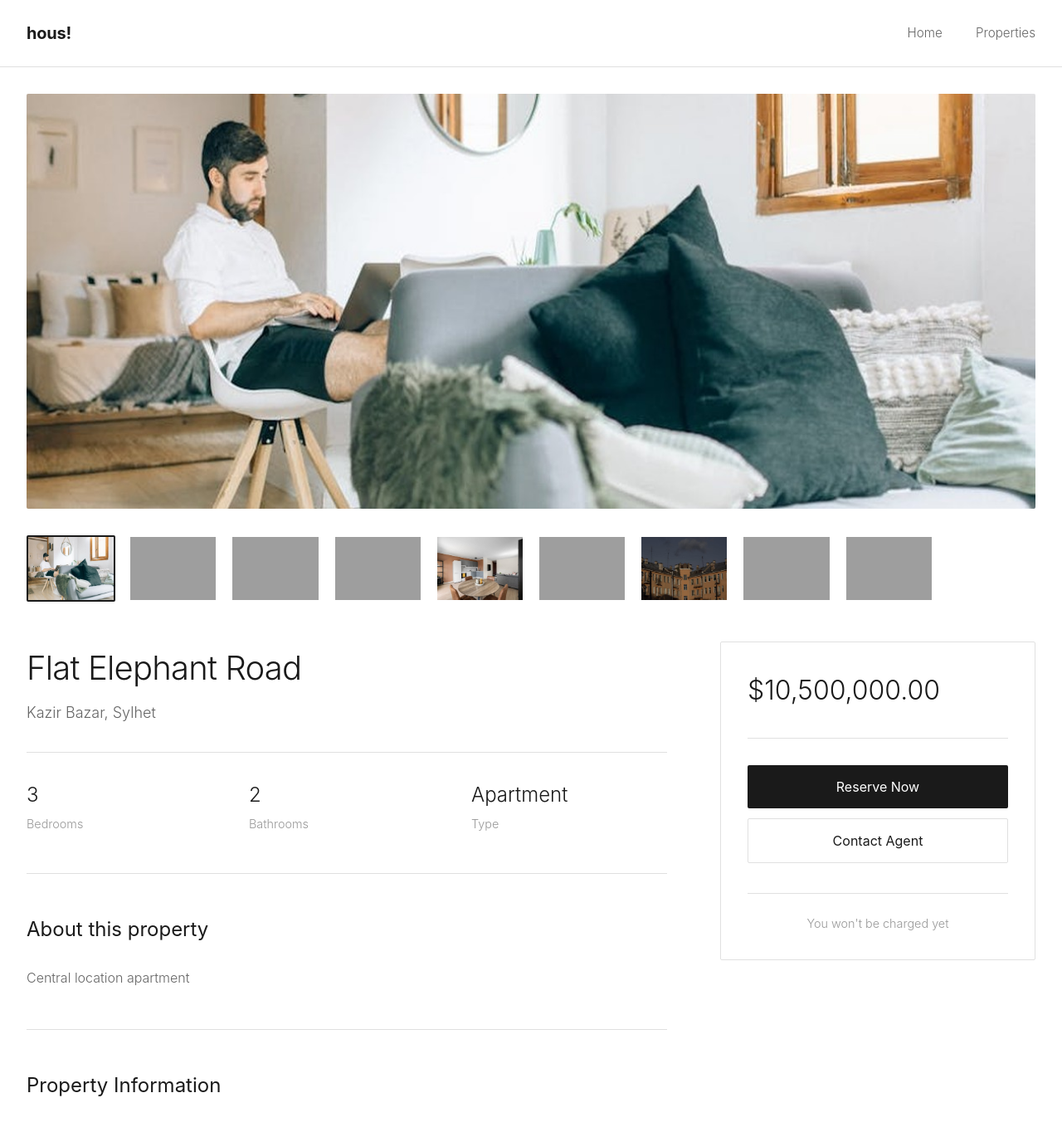
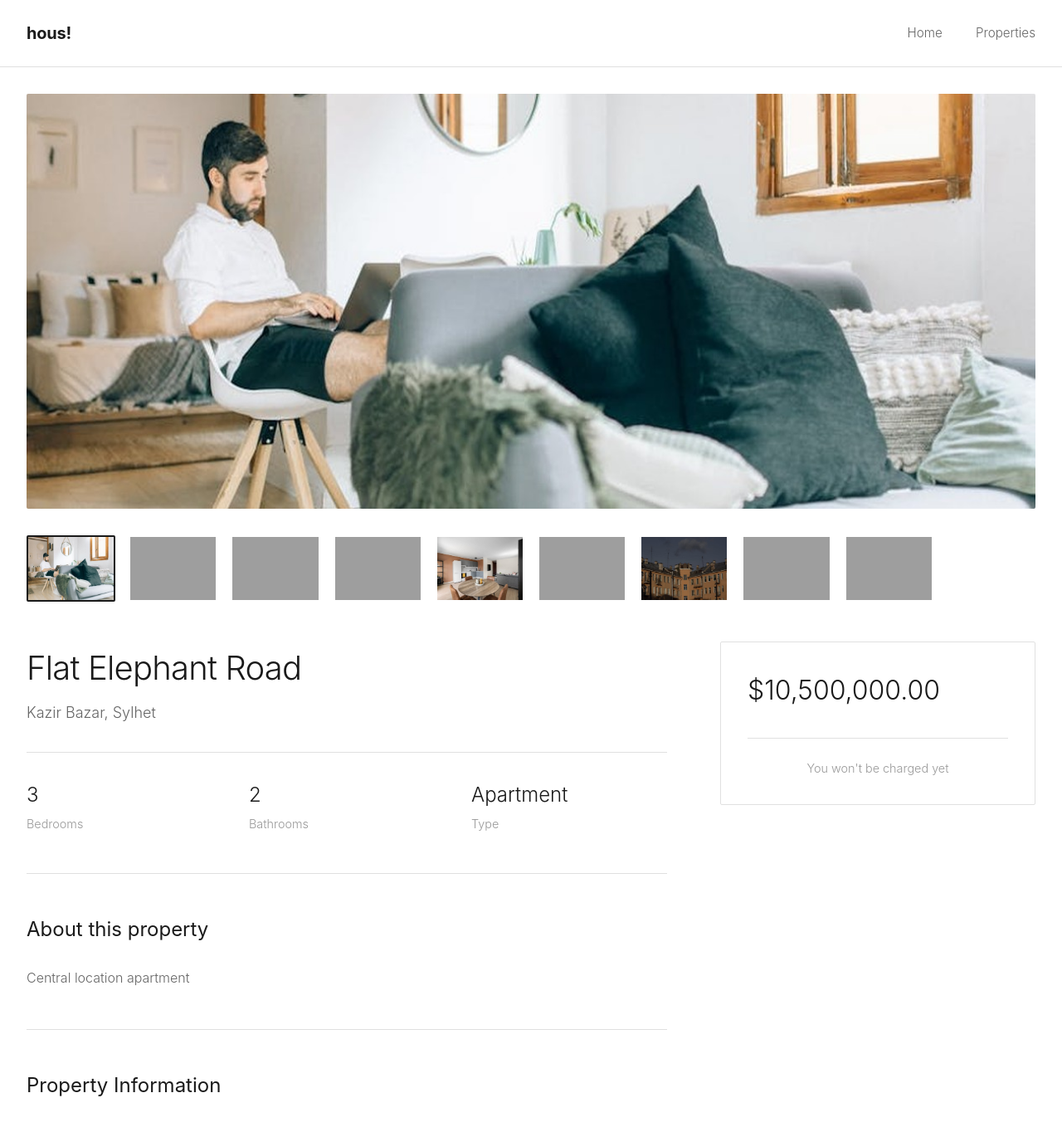
Before and after one commit to Rai321han/property_listing_django_project, a Django app: page /properties/147 in a window 1280 px wide. Shown: the top 1364 px of the page at 83% size. Run offline with Django 5.2, Linux system fonts and the light colour scheme; data comes from the database, SQL or seed files in the repository; grey boxes are pictures that could not be loaded.

Commit message:
removed reservation button

```diff
--- a/property/templates/property/property_detail.html
+++ b/property/templates/property/property_detail.html
@@ -84,10 +84,6 @@
                         <div class="booking-price">
                             <span class="price-amount">{{ property.formatted_price }}</span>
                         </div>
-
-                        <button class="btn-book">Reserve Now</button>
-                        <button class="btn-contact">Contact Agent</button>
-
                         <div class="booking-note">
                             <p>You won't be charged yet</p>
                         </div>
@@ -338,7 +334,6 @@
 }
 
 .booking-price {
-    margin-bottom: 2rem;
     padding-bottom: 2rem;
     border-bottom: 1px solid #e0e0e0;
 }
@@ -382,9 +377,7 @@
 }
 
 .booking-note {
-    margin-top: 1.5rem;
     padding-top: 1.5rem;
-    border-top: 1px solid #e0e0e0;
     text-align: center;
 }
 
```
